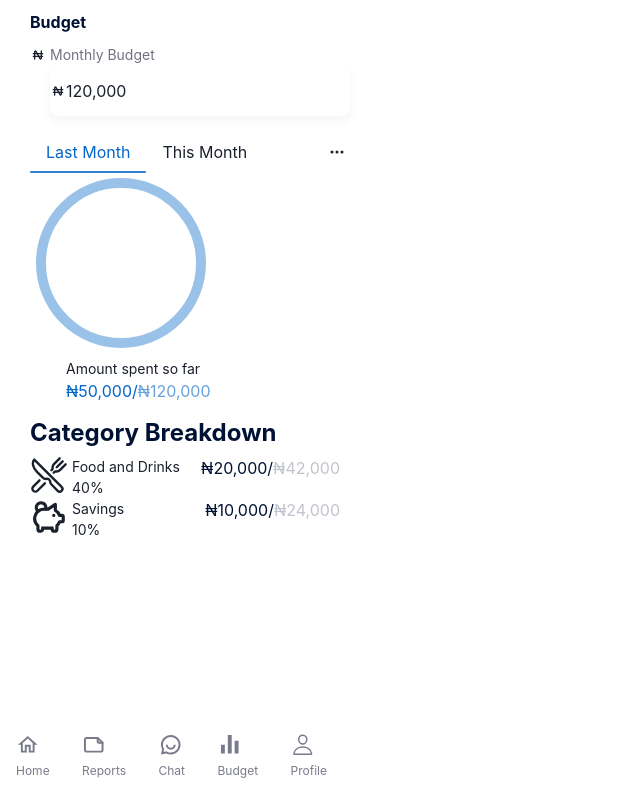
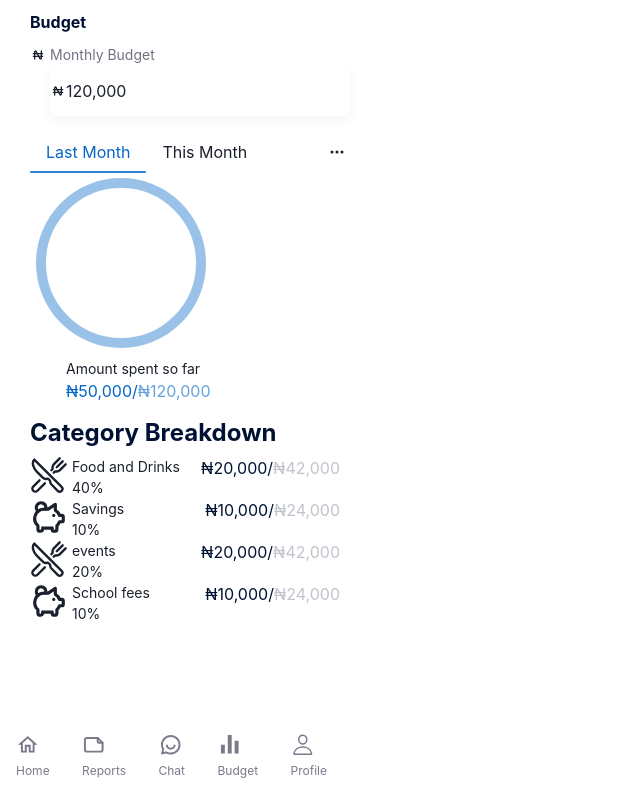
Before and after one commit to kelzzzcodes/Chakra-ui, a React (Create React App) app: page / in a window 1280 px wide. Shown: the whole page, without its empty margins (0-640 px from the left). Built offline with nearby package versions, Linux system fonts and the light colour scheme.

Commit message:
RootLayout build

```diff
--- a/src/App.js
+++ b/src/App.js
@@ -1,11 +1,17 @@
 import { Route, Routes, } from 'react-router-dom'
-import Home from './pages/Home';
+import Home from './_root/pages/Home';
+import RootLayout from './_root/RootLayout';
+
 
 function App() {
   return (
     <Routes>
 
-      <Route  path='/' element={<Home/>}/>
+    <Route element={<RootLayout/>}>
+      <Route path='/' element={<Home/>}/>
+
+
+    </Route>
 
     </Routes>
   );
--- /dev/null
+++ b/src/_root/RootLayout.jsx
@@ -0,0 +1,18 @@
+import React from 'react'
+import { Outlet } from 'react-router-dom'
+import Bottombar from '../components/Bottombar';
+import { Flex } from '@chakra-ui/react';
+
+const RootLayout = () => {
+  return (
+    <Flex   minHeight="100vh" direction="column">
+      <Outlet/>
+      <div>
+        <Bottombar/>
+      </div>
+
+    </Flex>
+  )
+}
+
+export default RootLayout
--- a/src/pages/Home.jsx
+++ b/src/_root/pages/Home.jsx
@@ -1,15 +1,7 @@
-import {
-  Box,
-  Container,
-  Flex,
-  Heading,
-  Icon,
-  Stack,
-  Text,
-} from '@chakra-ui/react'
+import { Box, Flex, Heading, Icon, Text } from '@chakra-ui/react'
 
 import { TbCurrencyNaira } from 'react-icons/tb'
-import { Bottombar, CategorySetion, TabsSection } from '../components'
+import { CategorySection, TabsSection } from '../../components'
 
 
 const Home = () => {
@@ -17,17 +9,10 @@ const Home = () => {
     <Box
       display="flex"
       flexDirection="column"
-      h="100vh" // Set height to 100vh
+       flex="1" overflowY="auto"
       bg="white"
-      overflow="none"
-      position="absolute"
-      Outer
-      box
-      with
-      green
-      background
     >
-      <Box w="md" position="fixed" top="0" marginLeft="30px">
+      <Box  marginLeft="30px" >
         <Heading
           as="h1"
           size="28px"
@@ -37,7 +22,6 @@ const Home = () => {
         >
           Budget
         </Heading>
-
         <Box display="flex" alignItems="center" marginTop="10px">
           <Icon as={TbCurrencyNaira} />
           <Text fontSize="14px" marginLeft="4px" color="#707480">
@@ -58,14 +42,12 @@ const Home = () => {
             style={{ marginTop: 'auto', marginBottom: 'auto' }}
           >
             <Icon as={TbCurrencyNaira} />
-
             <Text> 120,000 </Text>
           </Flex>
         </Box>
         <TabsSection/>
-        <CategorySetion/>
+        <CategorySection/>
       </Box>
-      <Bottombar />
     </Box>
   )
 }
--- a/src/components/CategorySetion.jsx
+++ b/src/components/CategorySection.jsx
@@ -2,10 +2,10 @@ import { Box, Heading, Icon, Text } from '@chakra-ui/react'
 import { IoRestaurantOutline } from 'react-icons/io5'
 import { CategoryData } from '../constants'
 
-const CategorySetion = () => {
+const CategorySection = () => {
   return (
-    <Box>
-      <Heading fontSize="24px" color="#001233">
+    <Box display='flex' flexDirection='column'>
+      <Heading  fontSize="24px" color="#001233">
         Category Breakdown
       </Heading>
 
@@ -42,4 +42,4 @@ const CategorySetion = () => {
   )
 }
 
-export default CategorySetion
+export default CategorySection
--- a/src/components/index.js
+++ b/src/components/index.js
@@ -1,7 +1,7 @@
 import Bottombar from "./Bottombar";
 import TabsSection from "./TabsSection";
-import CategorySetion from "./CategorySetion";
+import CategorySection from "./CategorySection";
 
 export  {
-    Bottombar,TabsSection,CategorySetion
+    Bottombar,TabsSection,CategorySection
 }
--- a/src/constants/index.js
+++ b/src/constants/index.js
@@ -50,6 +50,20 @@ export const CategoryData = [
     expenditure: '₦10,000',
     income: '₦24,000'
   },
+  {
+    label: 'events',
+    icon: IoRestaurantOutline,
+    rating: '20%' ,
+    expenditure: '₦20,000',
+    income: '₦42,000'
+  },
+  {
+    label: 'School fees',
+    icon: TbPigMoney,
+    rating: '10%' ,
+    expenditure: '₦10,000',
+    income: '₦24,000'
+  },
 
 
 
```
